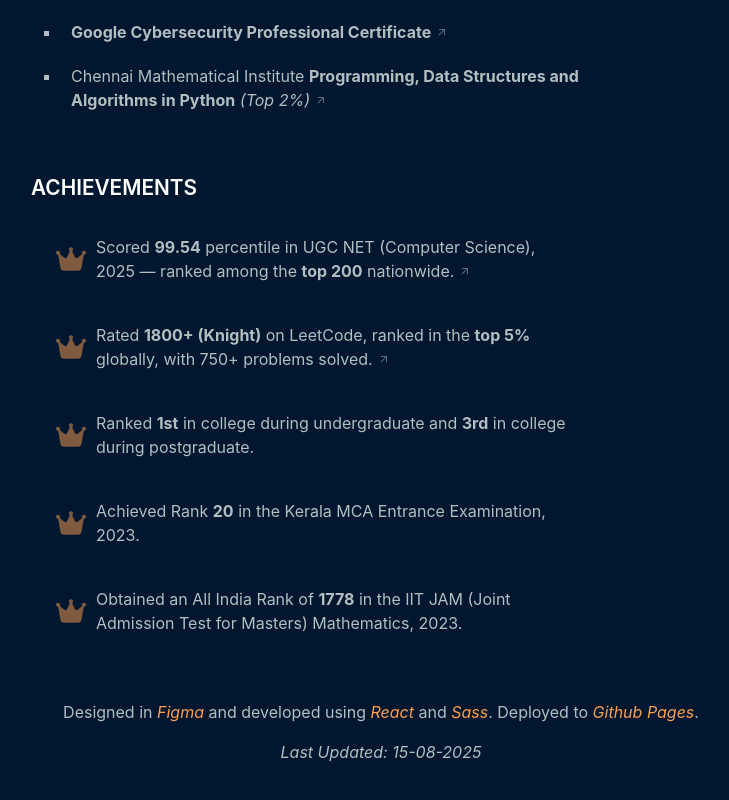
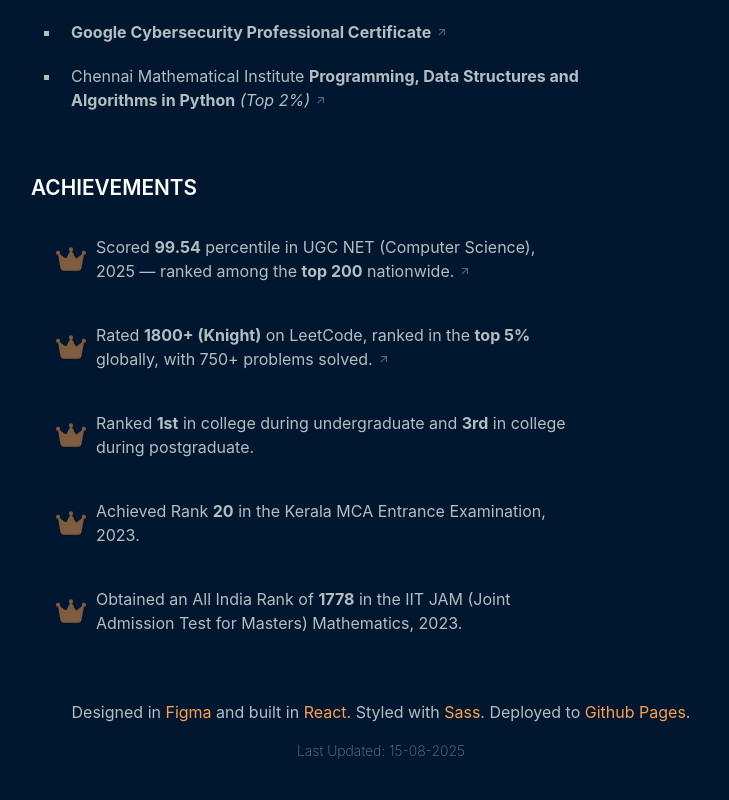
Before and after one commit to akshay-rajan/akshay-rajan.github.io, a React (Vite) app: page / in a window 1280 px wide. Shown: the part 2697-3497 px from the top of the page, without its empty margins (483-1212 px from the left). Built offline with nearby package versions, Linux system fonts and the light colour scheme.

Commit message:
Fix additional skill styles

```diff
--- a/src/components/Footer.tsx
+++ b/src/components/Footer.tsx
@@ -4,7 +4,7 @@ import { BUILT_AT } from "../config";
 const Footer: React.FC = () => {
   return (
     <footer className="footer">
-      <p>Designed in <em>Figma</em> and developed using <em>React</em> and <em>Sass</em>. Deployed to <em>Github Pages</em>. </p>
+      <p>Designed in <em>Figma</em> and built in <em>React</em>. Styled with <em>Sass</em>. Deployed to <em>Github Pages</em>. </p>
       <p className="last-updated">Last Updated: {BUILT_AT}</p>
     </footer>
   );
--- a/src/styles/_skills.scss
+++ b/src/styles/_skills.scss
@@ -119,16 +119,19 @@
           display: flex;
           justify-content: center;
           align-items: center;
+
+          &:hover {
+            width: 100%;
+            color: $primary-color;
+            background-color: $hover-background;
+            transform: translateY(-2px);
+            transition: 0.1s ease-in-out;
+            border: 0.5px solid transparent;
+            border-radius: 5px;
+            box-shadow: 0 2px 5px rgba(0, 0, 0, 0.8);
+          }
         }
 
-        .skill-item:hover {
-          width: 100%;
-          background-color: $hover-background;
-          transition: 0.1s ease-in;
-          border: 0.5px solid transparent;
-          border-radius: 5px;
-          color: $highlight-color;
-        }
       }
     }
   }
--- a/src/styles/main.scss
+++ b/src/styles/main.scss
@@ -134,11 +134,14 @@ footer {
   text-align: center;
 
   em {
+    font-style: normal;
     color: $highlight-color;
   }
 
   .last-updated {
-    font-style: italic;
+    font-weight: 200;
+    font-size: 14px;
+    opacity: 0.6;
   }
 }
 
```
